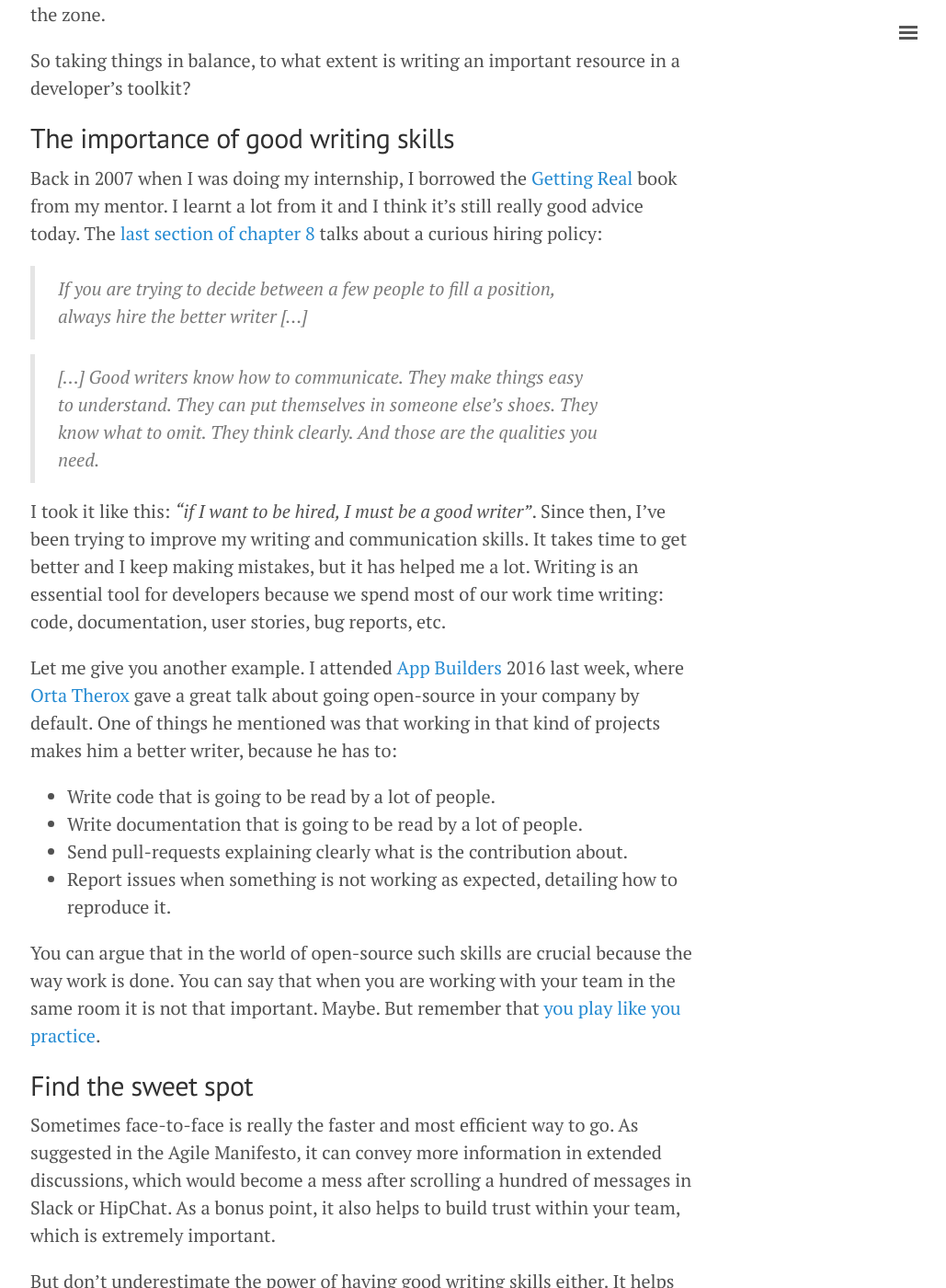
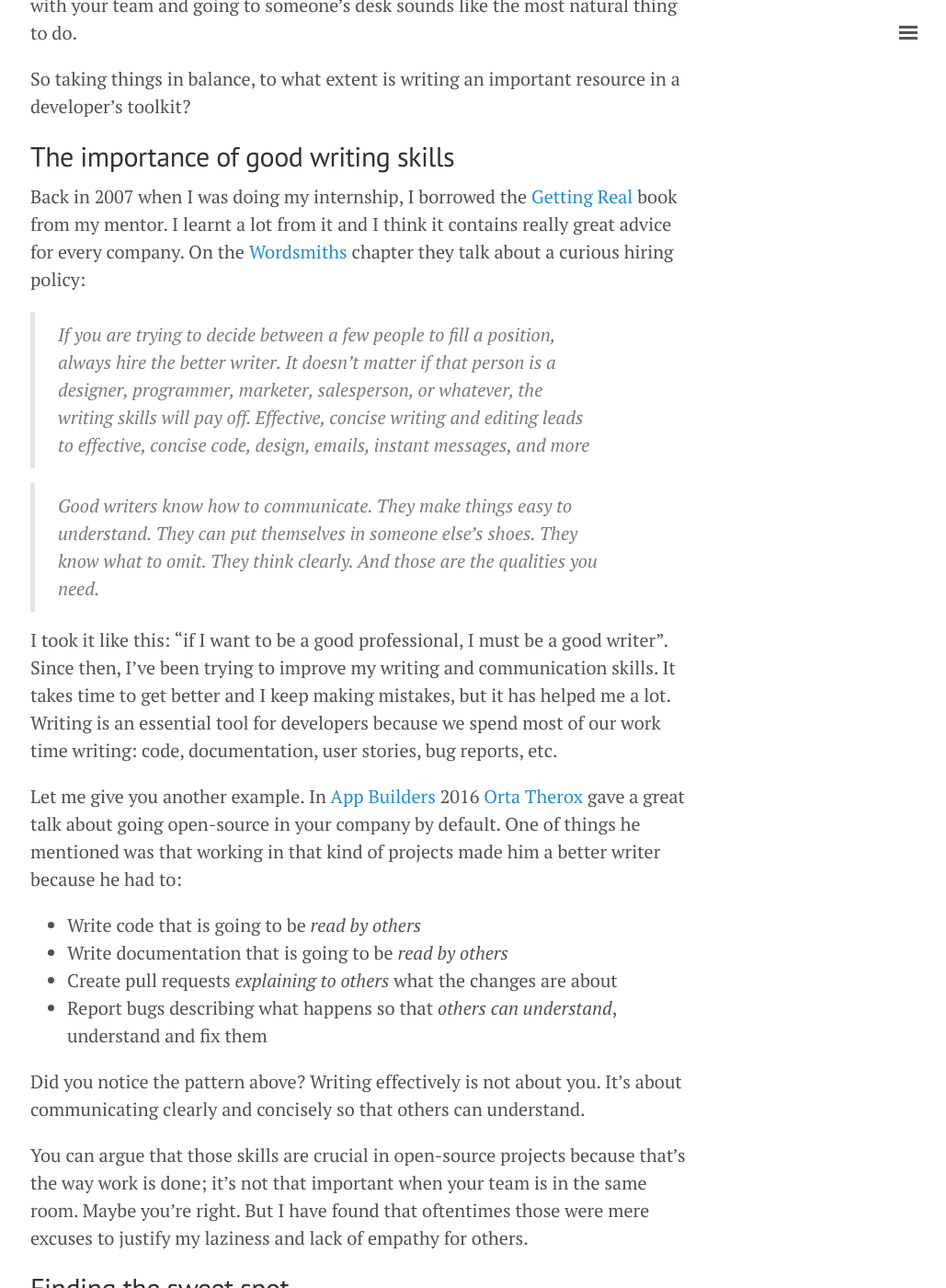
Before and after one commit to elitalon/elitalon.github.io, a Jekyll site: the page built from _posts/2016-05-02-become-a-better-writer.md, in a window 1280 px wide and 1400 px high, scrolled down 1237 px. Shown: the whole window at 92% size, without its empty margins (247-1276 px from the left). Built offline with Jekyll 4.4.1, drawn with Linux system fonts in a browser that asks for light colours; some of the changed text lies outside the part shown.

Commit message:
Review post about better writing

```diff
--- a/_posts/2016-05-02-become-a-better-writer.md
+++ b/_posts/2016-05-02-become-a-better-writer.md
@@ -2,47 +2,53 @@
 title: Become a better writer
 description: A friendly reminder about the importance of good writing skills
 ---
-[*"Why Scrum Should Basically Just Die In A Fire"*](http://gilesbowkett.blogspot.ch/2014/09/why-scrum-should-basically-just-die-in.html) is the title of an article written by [Giles Bowkett](https://twitter.com/gilesgoatboy) that caught my attention a few months ago. Among all the topics discussed, he suggested that the [Agile Manifesto](http://www.agilemanifesto.org/principles.html) principle about face-to-face communication *"might be to blame"* for inspiring Scrum's [daily stand-up](https://en.wikipedia.org/wiki/Scrum_(software_development)#Daily_scrum).
+["Why Scrum Should Basically Just Die In A Fire"](https://archive.is/Rjqh0) is the title of an article written by [Giles Bowkett](https://twitter.com/gilesgoatboy) that caught my attention a few months ago. Among all the topics discussed, he suggested that the [Agile Manifesto](http://www.agilemanifesto.org/principles.html) principle about face-to-face communication *"might be to blame"* for inspiring Scrum's [daily stand-up](https://en.wikipedia.org/wiki/Scrum_(software_development)#Daily_scrum).
 
 <!--more-->
 
-The argument is that tools available at that time (2001) are not comparable with the ones that exist today. There is no reason anymore for encouraging face-to-face communication. Specially in the context of the stand-up, which often looks more like a [morning report](https://www.youtube.com/watch?v=71TN8NTtNBU), rather than an *"effective method of conveying information to and within a development team"*.
+The argument is that tools available at the time (2001) are not comparable with the ones that exist today. There is no reason anymore for encouraging face-to-face communication. Specially in the context of the stand-up, which often looks more like a [morning report](https://www.youtube.com/watch?v=ZwBNlrv-_rs), rather than an "effective method of conveying information to and within a development team".
 
-While I don't agree with all of Giles's points, because I believe face-to-face communication has its place, this paragraph resonated with me:
+While I don't agree with all of Giles's points, because I believe face-to-face communication has a place, this paragraph resonated with me:
 
 > *Well-written text very often trumps face-to-face communication. You can refer to well-written text later, instead of relying on your memory. You can't produce well-written text unless you think carefully. Also, technically speaking, you can literally never produce good code in the first place unless you produce well-written text.*
 
-My colleagues sometimes complain that I rely too much on chat when I am working. It's true that I am a bit of an introvert, but that's not the cause. Leaving the [issue with open offices](https://twitter.com/jochenWolters/status/718175220637392897) aside, I love to use chat on a daily basis for three reasons:
+My colleagues complain sometimes that I rely too much on chat, emails and Jira comments (or any other project management tool) when I am working. It's true that I am a bit of an introvert, but that's not the reason.
 
-1. It's asynchronous. I can **choose to not be interrupted** and answer later if I'm in [the zone](https://en.wikipedia.org/wiki/Flow_(psychology)). That's important if you want to get something done.
-2. It forces me to **write better**. If I want the person at the other end to understand me, I have to organise and communicate my ideas clearly.
-3. **Written text stay around**, spoken words go away. Like the article suggested, _"you can refer to well-written text later"_ if necessary.
+Leaving the [issue with open offices](https://twitter.com/jochenWolters/status/718175220637392897) aside, I love to communicate in written format at work for three reasons:
 
-That might sound a bit radical, especially when you are sharing an office space with your team. And I'm aware that this practice comes with [some problems](https://m.signalvnoise.com/is-group-chat-making-you-sweat-744659addf7d) too. Then again, I think it's really expensive for a company to take developers out of the zone.
+1. It's asynchronous. I can choose to *ignore interruptions* and answer later if I am concentrated on something
+2. It forces me to *write better*. If I want the person at the other end to understand me, I must organise and communicate my ideas clearly
+3. Written text *stay around* and you can go back to them later. Spoken words are cheap and fade away fast
+
+This might sound a bit radical, especially when you are sharing an office space with your team and going to someone's desk sounds like the most natural thing to do.
 
 So taking things in balance, to what extent is writing an important resource in a developer's toolkit?
 
 
 ## The importance of good writing skills
-Back in 2007 when I was doing my internship, I borrowed the [Getting Real](https://gettingreal.37signals.com) book from my mentor. I learnt a lot from it and I think it's still really good advice today. The [last section of chapter 8](https://gettingreal.37signals.com/ch08_Wordsmiths.php) talks about a curious hiring policy:
+Back in 2007 when I was doing my internship, I borrowed the [Getting Real](https://gettingreal.37signals.com) book from my mentor. I learnt a lot from it and I think it contains really great advice for every company. On the [Wordsmiths](https://basecamp.com/gettingreal/08.6-wordsmiths#hire-good-writers) chapter they talk about a curious hiring policy:
 
-> *If you are trying to decide between a few people to fill a position, always hire the better writer [...]*
+> *If you are trying to decide between a few people to fill a position, always hire the better writer. It doesn’t matter if that person is a designer, programmer, marketer, salesperson, or whatever, the writing skills will pay off. Effective, concise writing and editing leads to effective, concise code, design, emails, instant messages, and more*
 
-> *[...] Good writers know how to communicate. They make things easy to understand. They can put themselves in someone else's shoes. They know what to omit. They think clearly. And those are the qualities you need.*
+> *Good writers know how to communicate. They make things easy to understand. They can put themselves in someone else's shoes. They know what to omit. They think clearly. And those are the qualities you need.*
 
-I took it like this: _"if I want to be hired, I must be a good writer"_. Since then, I've been trying to improve my writing and communication skills. It takes time to get better and I keep making mistakes, but it has helped me a lot. Writing is an essential tool for developers because we spend most of our work time writing: code, documentation, user stories, bug reports, etc.
+I took it like this: "if I want to be a good professional, I must be a good writer". Since then, I've been trying to improve my writing and communication skills. It takes time to get better and I keep making mistakes, but it has helped me a lot. Writing is an essential tool for developers because we spend most of our work time writing: code, documentation, user stories, bug reports, etc.
 
-Let me give you another example. I attended [App Builders](https://www.appbuilders.ch) 2016 last week, where [Orta Therox](https://twitter.com/orta) gave a great talk about going open-source in your company by default. One of things he mentioned was that working in that kind of projects makes him a better writer, because he has to:
+Let me give you another example. In [App Builders](https://www.appbuilders.ch) 2016 [Orta Therox](https://twitter.com/orta) gave a great talk about going open-source in your company by default. One of things he mentioned was that working in that kind of projects made him a better writer because he had to:
 
-* Write code that is going to be read by a lot of people.
-* Write documentation that is going to be read by a lot of people.
-* Send pull-requests explaining clearly what is the contribution about.
-* Report issues when something is not working as expected, detailing how to reproduce it.
+- Write code that is going to be _read by others_
+- Write documentation that is going to be _read by others_
+- Create pull requests _explaining to others_ what the changes are about
+- Report bugs describing what happens so that _others can understand_, understand and fix them
 
-You can argue that in the world of open-source such skills are crucial because the way work is done. You can say that when you are working with your team in the same room it is not that important. Maybe. But remember that [you play like you practice](https://signalvnoise.com/posts/3504-you-play-like-you-practice).
+Did you notice the pattern above? Writing effectively is not about you. It's about communicating clearly and concisely so that others can understand.
+
+You can argue that those skills are crucial in open-source projects because that's the way work is done; it's not that important when your team is in the same room. Maybe you're right. But I have found that oftentimes those were mere excuses to justify my laziness and lack of empathy for others.
 
 
-## Find the sweet spot
-Sometimes face-to-face is really the faster and most efficient way to go. As suggested in the Agile Manifesto, it can convey more information in extended discussions, which would become a mess after scrolling a hundred of messages in Slack or HipChat. As a bonus point, it also helps to build trust within your team, which is extremely important.
+## Finding the sweet spot
+Face-to-face is _sometimes_ the faster and most efficient way to go. It can convey more information in extended discussions, which otherwise would turn into a mess (e.g. scrolling a hundred of chat messages). [Non-verbal communication](https://en.wikipedia.org/wiki/Nonverbal_communication) also helps understand the nuances of spoken words.
 
-But don't underestimate the power of having good writing skills either. It helps your peers to understand you better. It helps you to stand out as a professional. As with most things in software development, the answer lies on finding the sweet spot. And it's definitely a path worth exploring.
+But don't underestimate the power of having good writing skills either. It helps you organise and communicate your ideas clearly. It helps everyone understand them. It reduces the need of interrupting others. And it helps you think twice before speaking whatever comes to mind at first. As a consequence, it helps you stand out as a professional.
+
+As with most things in software development, the answer lies on finding the sweet spot. I personally favour writing over talking.
```
